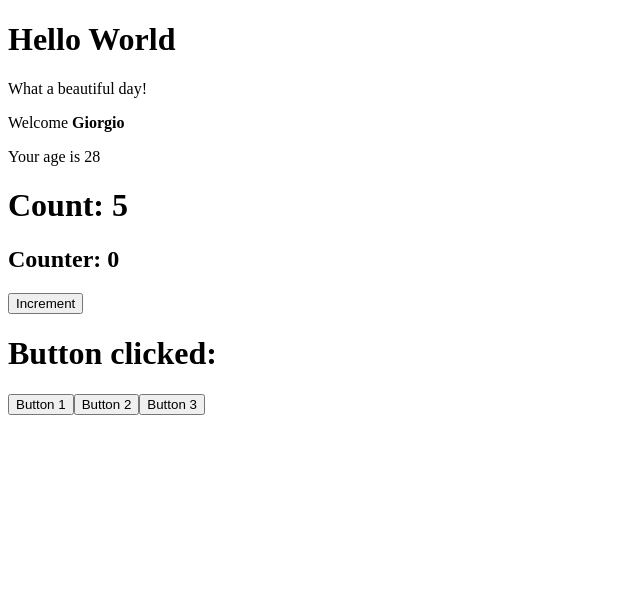
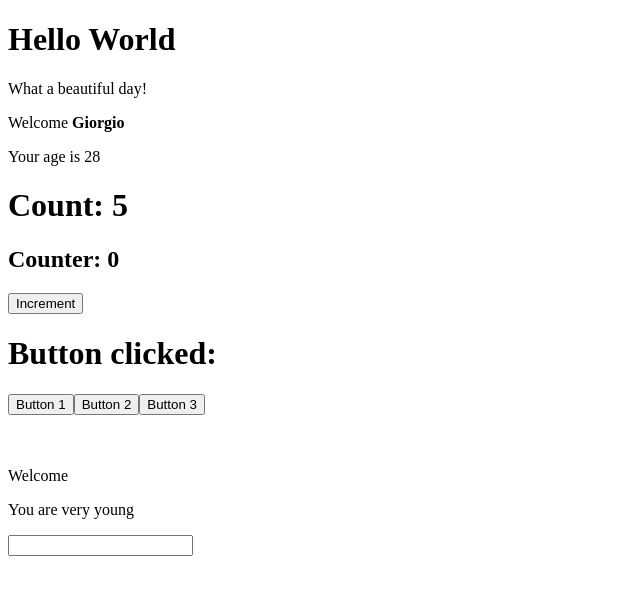
Before and after one commit to GAutuori94/react-exercises, a React (Create React App) app: page / in a window 1280 px wide. Shown: the top 594 px of the page, without its empty margins (0-640 px from the left). Built offline with nearby package versions, Linux system fonts and the light colour scheme.

Commit message:
feat: InteractiveWelcome component added in forms.js

```diff
--- a/src/App.js
+++ b/src/App.js
@@ -2,6 +2,7 @@ import React from "react";
 import { ClickCounter } from "./clickCounter";
 import { ClickTracker } from "./clickTracker";
 import { Counter } from "./counter";
+import { InteractiveWelcome } from "./forms";
 import { Hello, Welcome } from "./hello";
 
 export default class App extends React.Component {
@@ -13,6 +14,9 @@ export default class App extends React.Component {
             <Counter initialValue={0} incrementAmount={1} incrementInterval={1000} />
             <ClickCounter />
             <ClickTracker />
+            <br></br>
+            <br></br>
+            <InteractiveWelcome />
              </div>
         )
     }
--- /dev/null
+++ b/src/forms.js
@@ -0,0 +1,30 @@
+import React from "react";
+import { Welcome } from "./hello";
+
+export class InteractiveWelcome extends React.Component {
+
+    state = {
+        name: ''
+    }
+
+    handleInputChange = (event) => {
+       const value = event.target.value
+
+       this.setState ({
+        name: value
+       })
+    }
+
+    render () {
+        return (
+            <div>
+                <Welcome name={this.state.name}/>
+                <input
+                    name="name"
+                    value={this.state.name}
+                    onChange={this.handleInputChange}
+                />
+            </div>
+        )
+    }
+}
```
